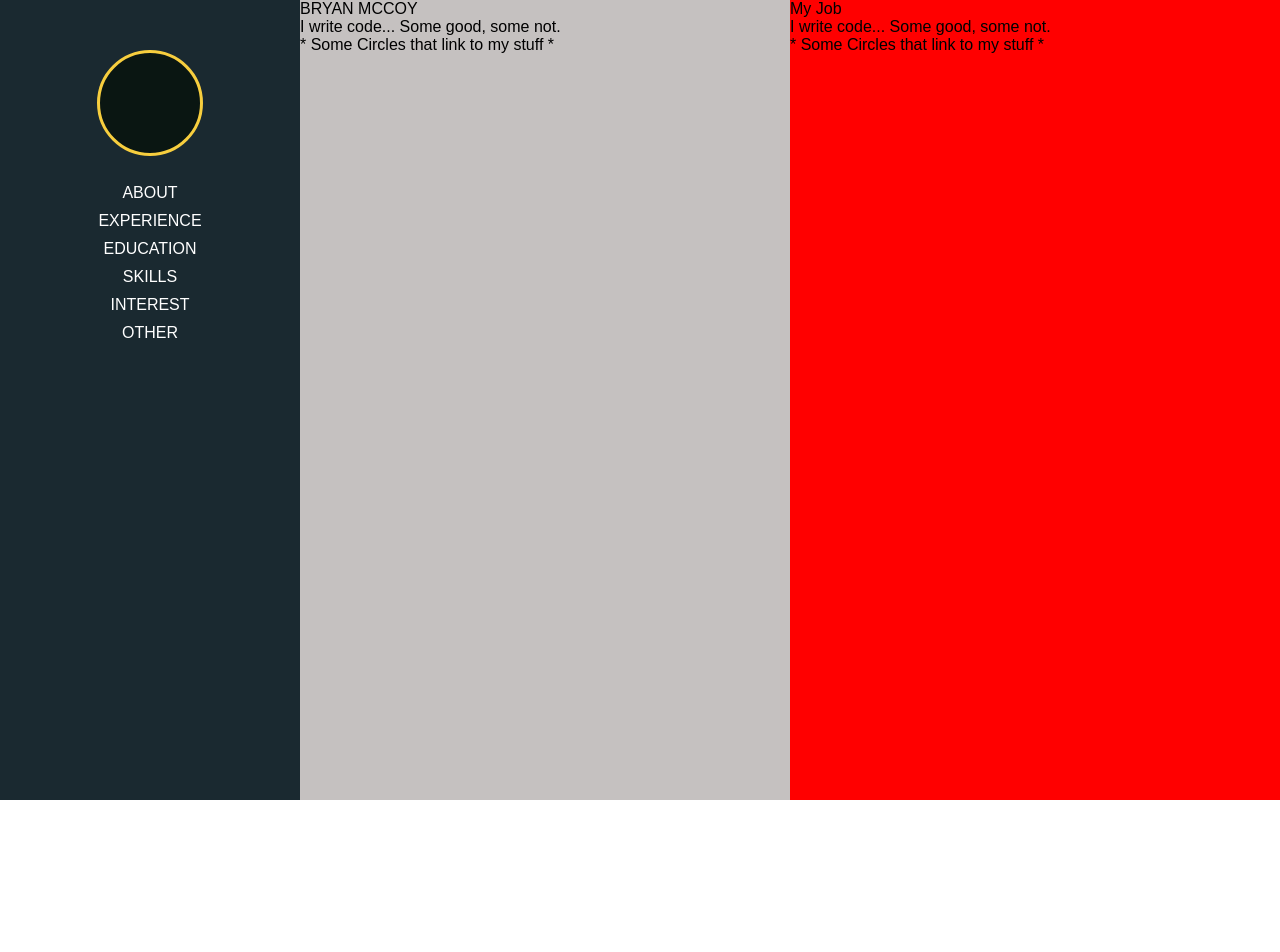
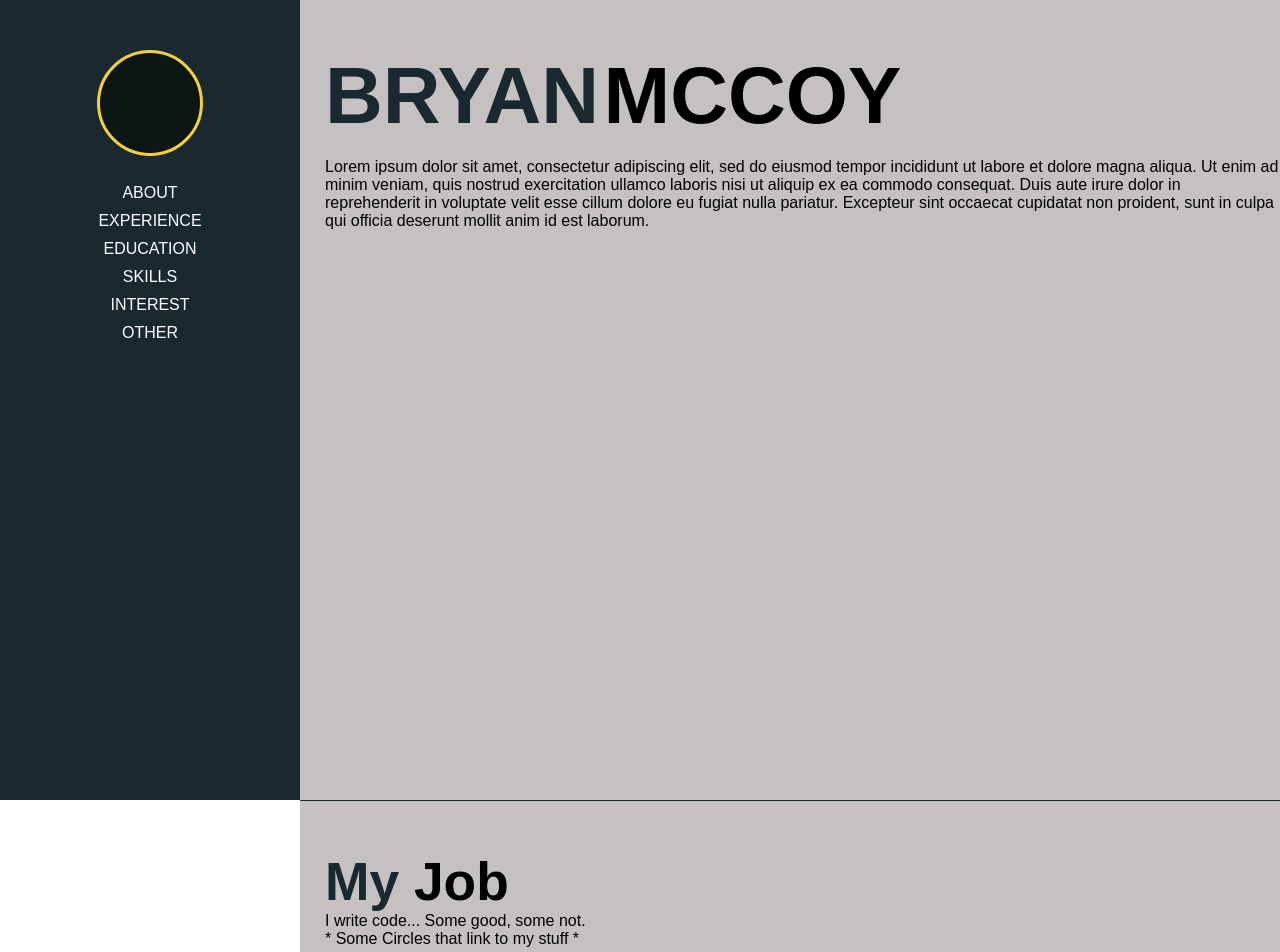
Before and after one commit to bmccoy04/mysite.content, a React (Create React App) app: page / in a window 1280 px wide. Shown: the top 952 px of the page. Before the commit the page ends 800 px from the top, so only its background shows below. Built offline with nearby package versions, Linux system fonts and the light colour scheme.

Commit message:
added some styles for about and experience

```diff
--- a/src/Components/About.js
+++ b/src/Components/About.js
@@ -3,14 +3,13 @@ import '../Styles/About.css'
 
 const About = () => (
     <div className="about-main-container">
-        <div>
-            BRYAN MCCOY
-        </div>
-        <div>
-            I write code... Some good, some not.
-        </div>
-        <div>
-            * Some Circles that link to my stuff *
+        <div className="about-content-wrapper">
+            <div>
+                <span className="about-bryan">BRYAN</span> <span className="about-mccoy">MCCOY</span>
+            </div>
+            <p>
+            Lorem ipsum dolor sit amet, consectetur adipiscing elit, sed do eiusmod tempor incididunt ut labore et dolore magna aliqua. Ut enim ad minim veniam, quis nostrud exercitation ullamco laboris nisi ut aliquip ex ea commodo consequat. Duis aute irure dolor in reprehenderit in voluptate velit esse cillum dolore eu fugiat nulla pariatur. Excepteur sint occaecat cupidatat non proident, sunt in culpa qui officia deserunt mollit anim id est laborum.
+            </p>
         </div>
     </div>
 );
--- a/src/Components/Experience.js
+++ b/src/Components/Experience.js
@@ -3,8 +3,11 @@ import '../Styles/Experience.css'
 
 const Experience = () => (
     <div className="experience-main-container">
+        <div className="experience-content-wrapper">
             <div>
-            My Job
+                <span className="experience-my">My </span>
+                <span className="experience-job">Job</span>
+
             </div>
             <div>
                 I write code... Some good, some not.
@@ -13,6 +16,7 @@ const Experience = () => (
                 * Some Circles that link to my stuff *
             </div>
         </div>
+    </div>
 );
 
 export default Experience;
--- a/src/Styles/About.css
+++ b/src/Styles/About.css
@@ -2,3 +2,23 @@
     height: 100vh;
     width: 100%;
 }
+
+.about-content-wrapper {
+    position: absolute;
+    margin-top: 50px;
+    margin-left: 25px;
+}
+
+.about-bryan,
+.about-mccoy{
+    font-size: 60pt;
+    font-weight: bold;
+}
+
+.about-bryan {
+    color: #1a2930;
+}
+
+.about-mccoy{
+
+}
--- a/src/Styles/Experience.css
+++ b/src/Styles/Experience.css
@@ -1,5 +1,27 @@
 .experience-main-container {
     height: 100vh;
     width: 100%;
-    background-color: red;
+    background-color: #c5c1c0;
+    border-top-style: solid;
+    border-top-width: .01em;
+    border-top-color: #1a2930;
 }
+.experience-content-wrapper {
+    position: absolute;
+    margin-top: 50px;
+    margin-left: 25px;
+}
+
+.experience-my,
+.experience-job{
+    font-size: 40pt;
+    font-weight: bold;
+}
+
+.experience-my{
+    color: #1a2930;
+}
+
+.experience-mccoy{
+
+}
--- a/src/Styles/MainContent.css
+++ b/src/Styles/MainContent.css
@@ -1,5 +1,3 @@
 .maincontent-maincontainer {
-    display: flex !important;
     margin-left: 300px;
-    height: 100%;
 }
--- a/src/Styles/SideNav.css
+++ b/src/Styles/SideNav.css
@@ -1,9 +1,11 @@
 .sideNav-outer-container {
     width: 300px;
-    height: 100%;
+    height: 100vh;
+    position: fixed;
+    top: 0;
+    left: 0;
     background-color: #1a2930;
     color: white;
-    float: left;
 }
 
 .sideNav-inner-nav {
```
Lines whose indentation alone changed are shown as unchanged.
